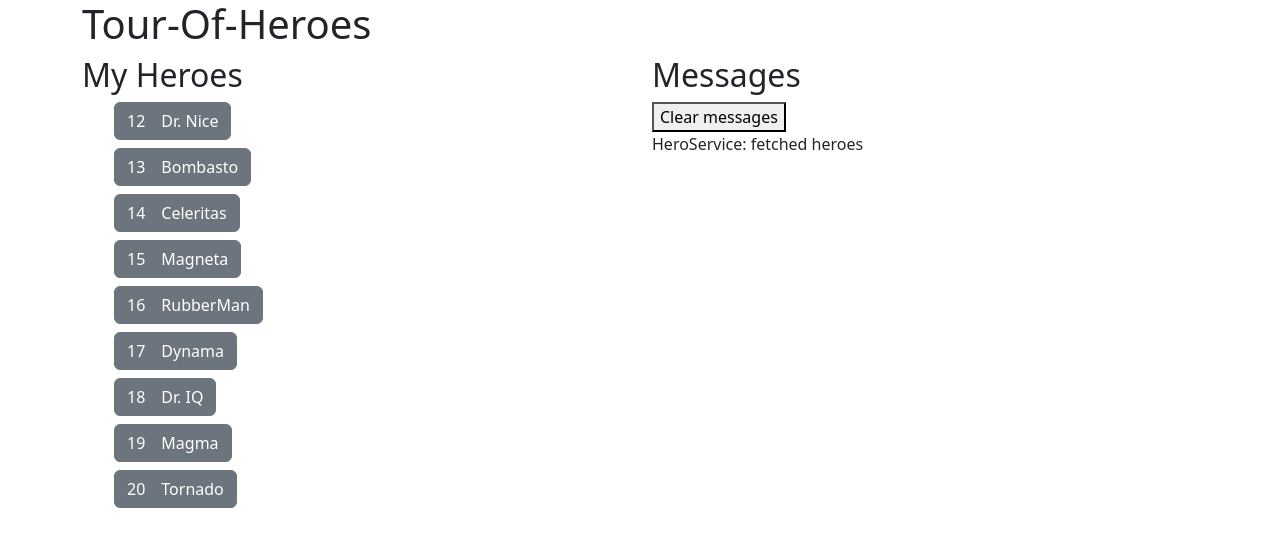
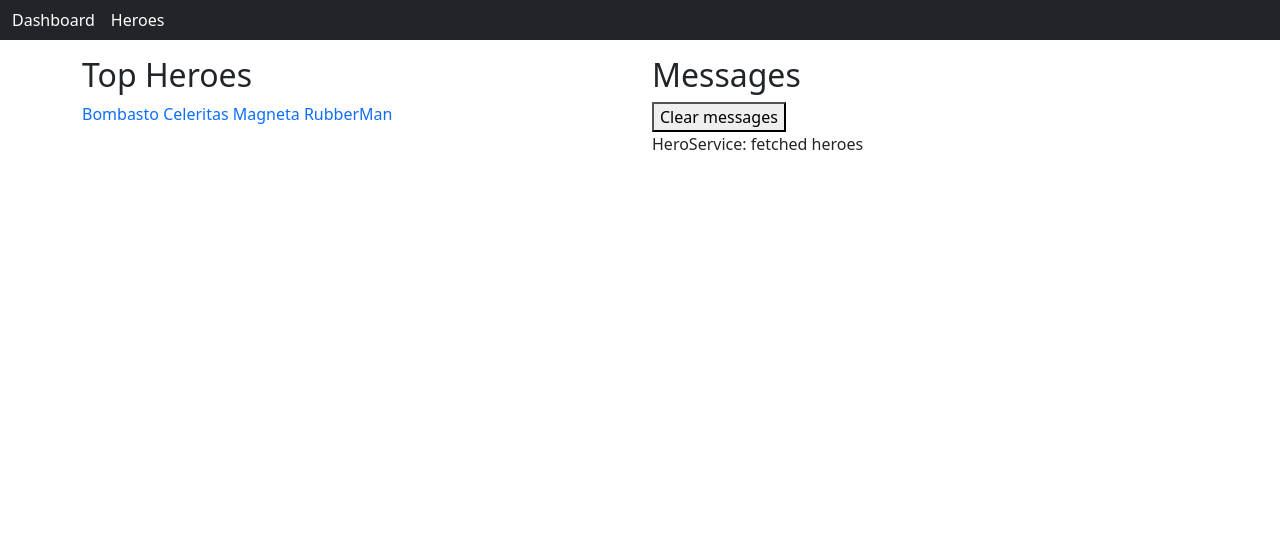
Before and after one commit to NikoSoder/tour-of-heroes, an Angular app: page /dashboard in a window 1280 px wide. Shown: the top 546 px of the page. Built offline with nearby package versions, Linux system fonts and the light colour scheme.

Commit message:
5. Almost done

```diff
--- a/src/app/app.component.html
+++ b/src/app/app.component.html
@@ -1,8 +1,20 @@
+<nav class="navbar bg-dark mb-3">
+  <div class="container-fluid">
+    <ul class="navbar-nav flex-row">
+      <li class="nav-item me-3">
+        <a class="text-white" routerLink="/dashboard">Dashboard</a>
+      </li>
+      <li class="nav-item">
+        <a class="text-white" routerLink="/heroes">Heroes</a>
+      </li>
+    </ul>
+  </div>
+</nav>
+
 <div class="container">
-  <h1>{{ title }}</h1>
   <div class="row">
     <div class="col">
-      <app-heroes></app-heroes>
+      <router-outlet></router-outlet>
     </div>
     <div class="col">
       <app-messages></app-messages>
--- a/src/app/app.component.ts
+++ b/src/app/app.component.ts
@@ -5,6 +5,4 @@ import { Component } from '@angular/core';
   templateUrl: './app.component.html',
   styleUrls: ['./app.component.css'],
 })
-export class AppComponent {
-  title = 'Tour-Of-Heroes';
-}
+export class AppComponent {}
--- a/src/app/app.module.ts
+++ b/src/app/app.module.ts
@@ -7,10 +7,12 @@ import { NgbModule } from '@ng-bootstrap/ng-bootstrap';
 import { HeroesComponent } from './components/heroes/heroes.component';
 import { HeroDetailComponent } from './components/hero-detail/hero-detail.component';
 import { MessagesComponent } from './components/messages/messages.component';
+import { AppRoutingModule } from './app-routing.module';
+import { DashboardComponent } from './components/dashboard/dashboard.component';
 
 @NgModule({
-  declarations: [AppComponent, HeroesComponent, HeroDetailComponent, MessagesComponent],
-  imports: [BrowserModule, NgbModule, FormsModule],
+  declarations: [AppComponent, HeroesComponent, HeroDetailComponent, MessagesComponent, DashboardComponent],
+  imports: [BrowserModule, NgbModule, FormsModule, AppRoutingModule],
   providers: [],
   bootstrap: [AppComponent],
 })
--- /dev/null
+++ b/src/app/components/dashboard/dashboard.component.html
@@ -0,0 +1,6 @@
+<h2>Top Heroes</h2>
+<div class="heroes-menu">
+  <a *ngFor="let hero of heroes" routerLink="/detail/{{ hero.id }}">
+    {{ hero.name }}
+  </a>
+</div>
--- /dev/null
+++ b/src/app/components/dashboard/dashboard.component.ts
@@ -0,0 +1,24 @@
+import { Component, OnInit } from '@angular/core';
+import { Hero } from 'src/app/hero';
+import { HeroService } from 'src/app/hero.service';
+
+@Component({
+  selector: 'app-dashboard',
+  templateUrl: './dashboard.component.html',
+  styleUrls: ['./dashboard.component.css'],
+})
+export class DashboardComponent implements OnInit {
+  heroes: Hero[] = [];
+
+  constructor(private heroService: HeroService) {}
+
+  ngOnInit(): void {
+    this.getHeroes();
+  }
+
+  getHeroes(): void {
+    this.heroService
+      .getHeroes()
+      .subscribe((heroes) => (this.heroes = heroes.slice(1, 5)));
+  }
+}
--- a/src/styles.css
+++ b/src/styles.css
@@ -1 +1,3 @@
-/* You can add global styles to this file, and also import other style files */
+a {
+  text-decoration: none;
+}
```
Also changed, not shown: src/app/app-routing.module.ts (added, +18 -0 lines), src/app/components/dashboard/dashboard.component.css (added), 1 other file (tests, documents, lock files or other folders).
